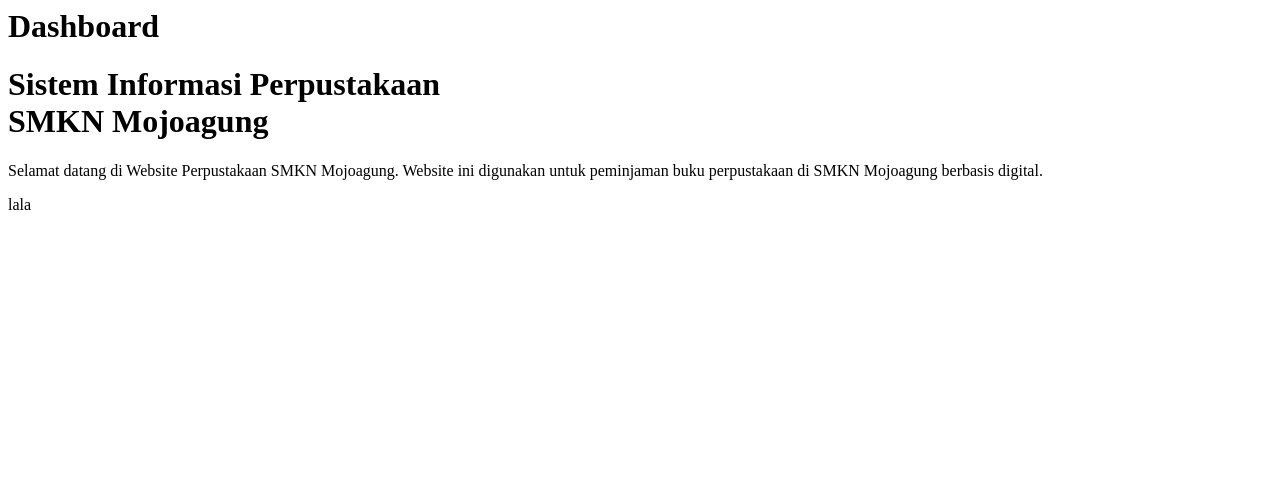
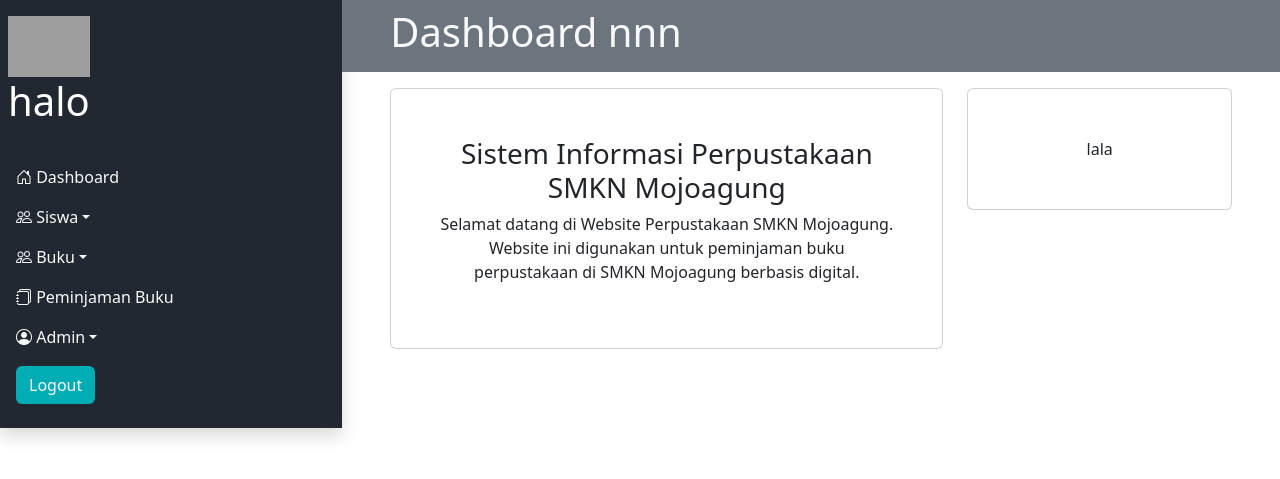
Before and after one commit to dimsdputra/web-perpustakaan-smk, a PHP site: page /web_dinamis/halaman/dashboard.php in a window 1280 px wide. Shown: the top 479 px of the page. Run offline with PHP 8.4, Linux system fonts and the light colour scheme; some libraries are stand-ins or nearby versions; grey boxes are pictures that could not be loaded.

Commit message:
edited navbar inlude and fix photo

```diff
--- a/halaman/dashboard.php
+++ b/halaman/dashboard.php
@@ -1,8 +1,20 @@
+<!DOCTYPE html>
+<html lang="en">
+
+<head>
+	<meta charset="UTF-8">
+	<meta http-equiv="X-UA-Compatible" content="IE=edge">
+	<meta name="viewport" content="width=device-width, initial-scale=1.0">
+	<title>Document</title>
+</head>
+
 <body>
+	<div class="main-container d-flex">
+		<?php include "../navbar.php"; ?>
 		<div>
 			<div class="bg-secondary">
 				<div class="container pt-2 pb-2 pe-5 ps-5 text-light">
-				<h1 class="fs-1">Dashboard</h1>
+					<h1 class="fs-1">Dashboard nnn</h1>
 				</div>
 			</div>
 			<div class="container pt-2 pb-2 pe-5 ps-5">
@@ -21,4 +33,7 @@
 				</div>
 			</div>
 		</div>
+	</div>
 </body>
+
+</html>
--- a/halaman/siswa/daftar_siswa.php
+++ b/halaman/siswa/daftar_siswa.php
@@ -51,6 +51,7 @@
                                 <td><?= $data_siswa["kelas"]; ?></td>
                                 <td><?= $data_siswa["jenis_kelamin"]; ?></td>
                                 <td><?= $data_siswa["alamat"]; ?></td>
+                                <td><a href="halaman/siswa/edit_siswa.php?id=<?= $data_siswa["id"] ?>">Ubah</a></td>
                             </tr>
                             <?php $i++; ?>
                         <?php endforeach; ?>
--- a/halaman/siswa/siswa.php
+++ b/halaman/siswa/siswa.php
@@ -1,5 +1,5 @@
 <?php
-require './login/koneksi.php';
+require '../../login/koneksi.php';
 
 if (isset($_POST["submit"])) {
 	if (tambah($_POST) > 0) {
--- /dev/null
+++ b/navbar.php
@@ -0,0 +1,58 @@
+<!DOCTYPE html>
+<html>
+
+<head>
+    <title>Membuat Halaman Web Dinamis Dengan PHP</title>
+    <link rel="stylesheet" href="./asset/style.css">
+    <link href="https://cdn.jsdelivr.net/npm/bootstrap@5.2.0/dist/css/bootstrap.min.css" rel="stylesheet" integrity="sha384-gH2yIJqKdNHPEq0n4Mqa/HGKIhSkIHeL5AyhkYV8i59U5AR6csBvApHHNl/vI1Bx" crossorigin="anonymous">
+    <link rel="stylesheet" href="https://cdn.jsdelivr.net/npm/bootstrap-icons@1.9.1/font/bootstrap-icons.css">
+</head>
+
+<body>
+    <div class="sidebar shadow" id="side-nav" style=" background-color: #222831;">
+        <div class="header-box px-2 pt-3 pb-4 text-white">
+            <img src="logo smkn mojoagung.png" alt="" srcset="" class="w-25">
+            <h1>halo</h1>
+        </div>
+        <ul class="list-unstyled px-2">
+            <li class="list">
+                <a class="text-decoration-none text-light d-block p-2" aria-current="page" href="dashboard.php">
+                    <i class="bi bi-house-door"></i>
+                    Dashboard
+                </a>
+            </li>
+            <li class="nav-item dropdown">
+                <a class="nav-link dropdown-toggle text-light p-2" href="#" role="button" data-bs-toggle="dropdown" aria-expanded="false">
+                    <i class="bi bi-people"></i> Siswa</a>
+
+                <ul class="dropdown-menu">
+                    <li><a class="dropdown-item" href="./siswa/siswa.php">Daftar Siswa</a></li>
+                    <li><a class="dropdown-item" href="index.php?page=tambah_siswa">Tambah Data Siswa</a></li>
+                </ul>
+            </li>
+            <li class="nav-item dropdown">
+                <a class="nav-link dropdown-toggle text-light p-2" href="#" role="button" data-bs-toggle="dropdown" aria-expanded="false">
+                    <i class="bi bi-people"></i> Buku</a>
+
+                <ul class="dropdown-menu">
+                    <li><a class="dropdown-item" href="index.php?page=buku">Daftar Buku</a></li>
+                    <li><a class="dropdown-item" href="index.php?page=tambah_buku">Tambah Data Buku</a></li>
+                </ul>
+            </li>
+            <li class="list"><a class="text-decoration-none text-light d-block p-2" aria-current="page" href="index.php?page=peminjaman_buku"><i class="bi bi-journals"></i> Peminjaman Buku</a></li>
+            <li class="nav-item dropdown">
+                <a class="nav-link dropdown-toggle text-light p-2" href="#" role="button" data-bs-toggle="dropdown" aria-expanded="false">
+                    <i class="bi bi-person-circle"></i> Admin</a>
+
+                <ul class="dropdown-menu">
+                    <li><a class="dropdown-item" href="index.php?page=data_admin">Data Admin</a></li>
+                    <li><a class="dropdown-item" href="index.php?page=registrasi">Tambah Admin</a></li>
+                </ul>
+            </li>
+            <h3 class="p-2"><a class="text-decoration-none text-light btn" style="background-color: #00ADB5;" href="./login/logout.php">Logout</a></h3>
+        </ul>
+    </div>
+    <script src="https://cdn.jsdelivr.net/npm/bootstrap@5.2.0/dist/js/bootstrap.bundle.min.js" integrity="sha384-A3rJD856KowSb7dwlZdYEkO39Gagi7vIsF0jrRAoQmDKKtQBHUuLZ9AsSv4jD4Xa" crossorigin="anonymous"></script>
+</body>
+
+</html>
```
Also changed, not shown: halaman/siswa/edit_siswa.php (+15 -0 lines), halaman/siswa/logo smkn mojoagung.png (added). Lines whose indentation alone changed are shown as unchanged.
